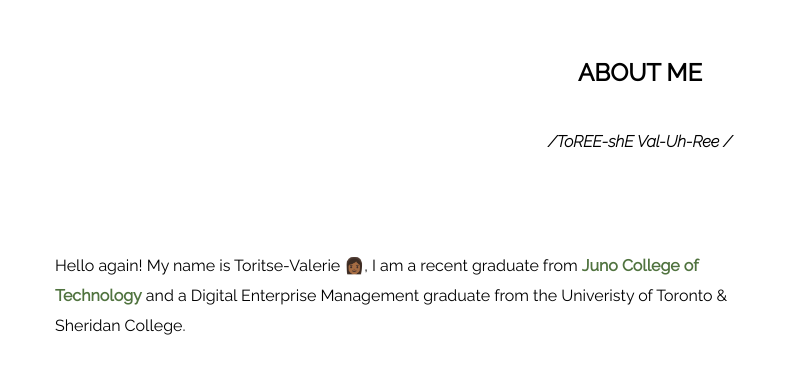
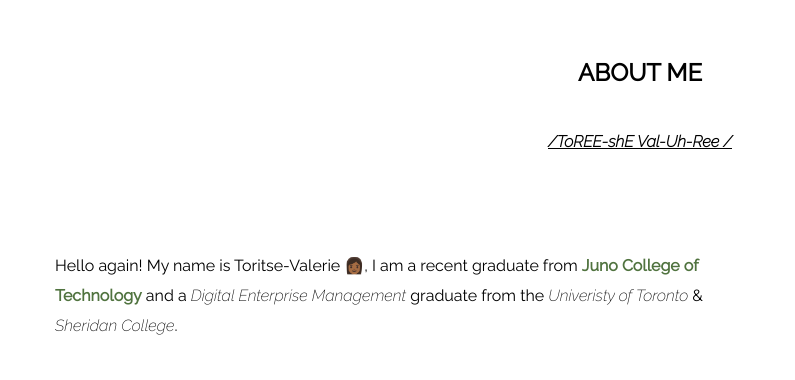
Before and after one commit to toritsevalerie/toritseValeriePortfolio, a plain HTML site: page index.html in a window 1280 px wide. Shown: the part 1800-2180 px from the top of the page, 0-795 px from the left. Drawn offline with Linux system fonts and the light colour scheme; no server answers.

Commit message:
css updates for about section

```diff
--- a/index.html
+++ b/index.html
@@ -141,7 +141,7 @@
                   >Juno College of Technology</a
                 >
                 and a <span>Digital Enterprise Management</span> graduate from
-                the Univeristy of Toronto & Sheridan College.
+                the <span>Univeristy of Toronto</span> & <span>Sheridan College</span>.
               </p>
 
               <p>
--- a/styles/sass/_main.scss
+++ b/styles/sass/_main.scss
@@ -128,6 +128,7 @@
     text-align: center;
     font-style: italic;
     font-weight: 600;
+    text-decoration: underline;
   }
 
 .about-me-section-image-container {
@@ -144,6 +145,7 @@
   }
 }
 
+
 .about-me-section-text-container {
   width: 60%;
   height: 502px;
@@ -158,6 +160,9 @@
     padding: 0px 15px 10px 15px;
     text-align: left;
     line-height: 30px;
+    span {
+      font-style: italic;
+    }
   }
   a {
     color: $secondaryGreen;
```
Also changed, not shown: styles/style.css.
